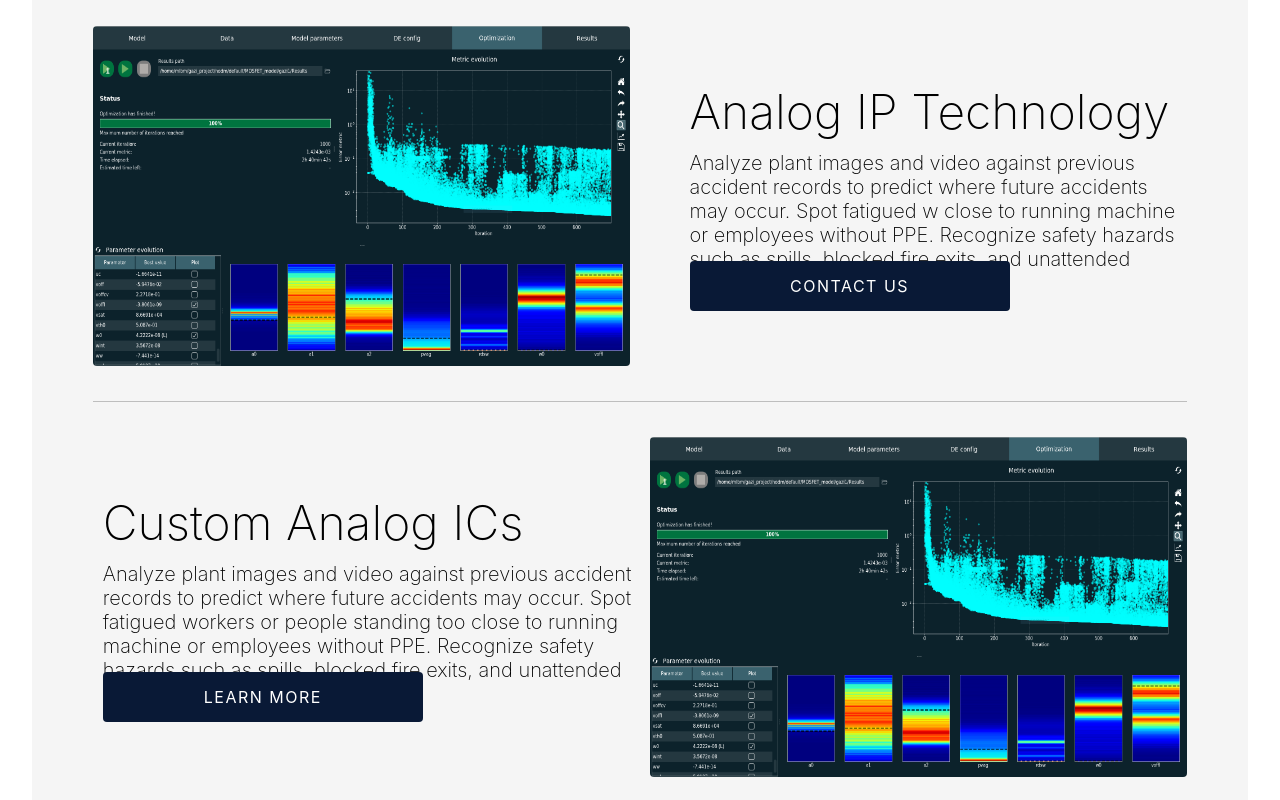
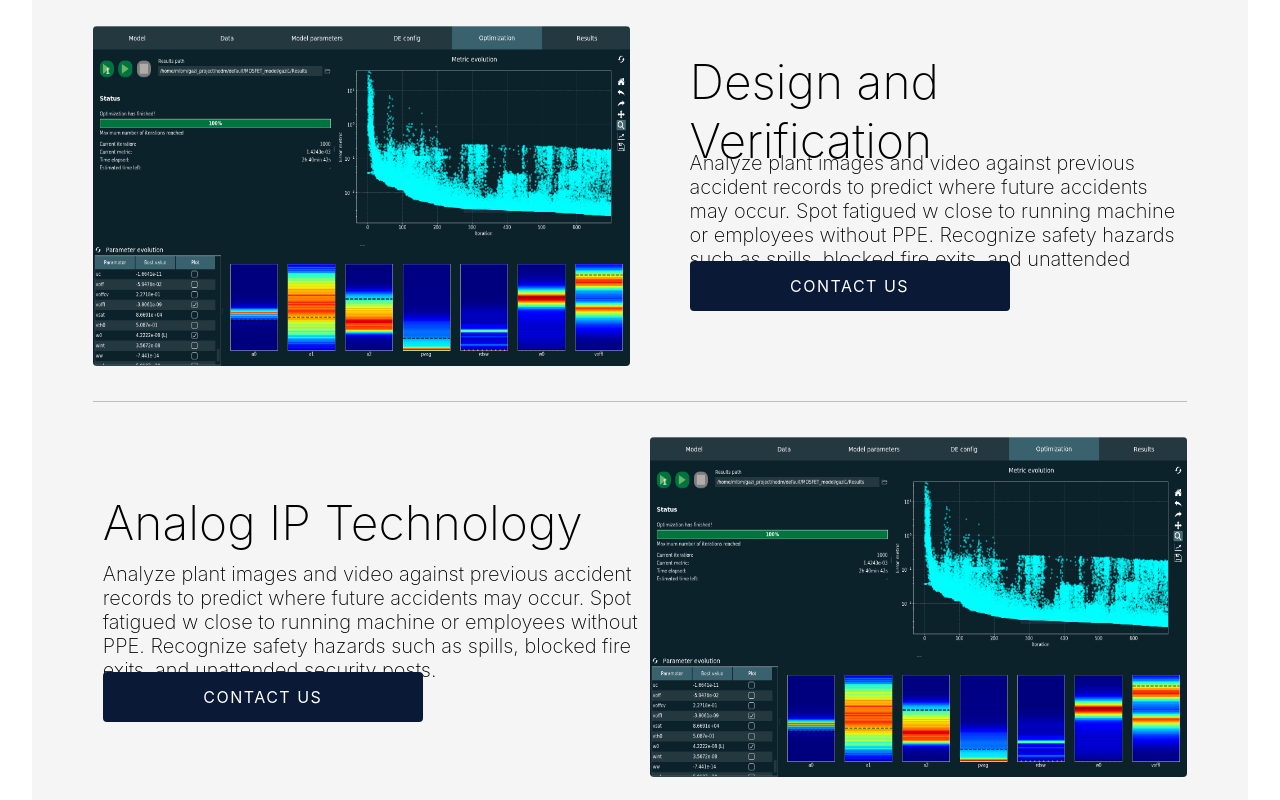
Before and after one commit to edonD/Neoevolution, a Next.js app: page / in a window 1280 px wide. Shown: the part 1420-2220 px from the top of the page. Built offline with nearby package versions, Linux system fonts and the light colour scheme.

Commit message:
minor - update

```diff
--- a/pages/index.js
+++ b/pages/index.js
@@ -21,6 +21,14 @@ function index() {
         />
         <Third
           sreverse={false}
+          header={"Design and Verification"}
+          paragraph={
+            "Analyze plant images and video against previous accident records to predict where future accidents may occur. Spot fatigued w close to running machine or employees without PPE. Recognize safety hazards such as spills, blocked fire exits, and unattended security posts."
+          }
+          button={"Contact US"}
+        />
+        <Third
+          sreverse={true}
           header={"Analog IP Technology"}
           paragraph={
             "Analyze plant images and video against previous accident records to predict where future accidents may occur. Spot fatigued w close to running machine or employees without PPE. Recognize safety hazards such as spills, blocked fire exits, and unattended security posts."
@@ -29,7 +37,7 @@ function index() {
         />
 
         <Third
-          sreverse={true}
+          sreverse={false}
           header={"Custom Analog ICs"}
           paragraph={
             "Analyze plant images and video against previous accident records to predict where future accidents may occur. Spot fatigued workers or people standing too close to running machine or employees without PPE. Recognize safety hazards such as spills, blocked fire exits, and unattended security posts."
```
